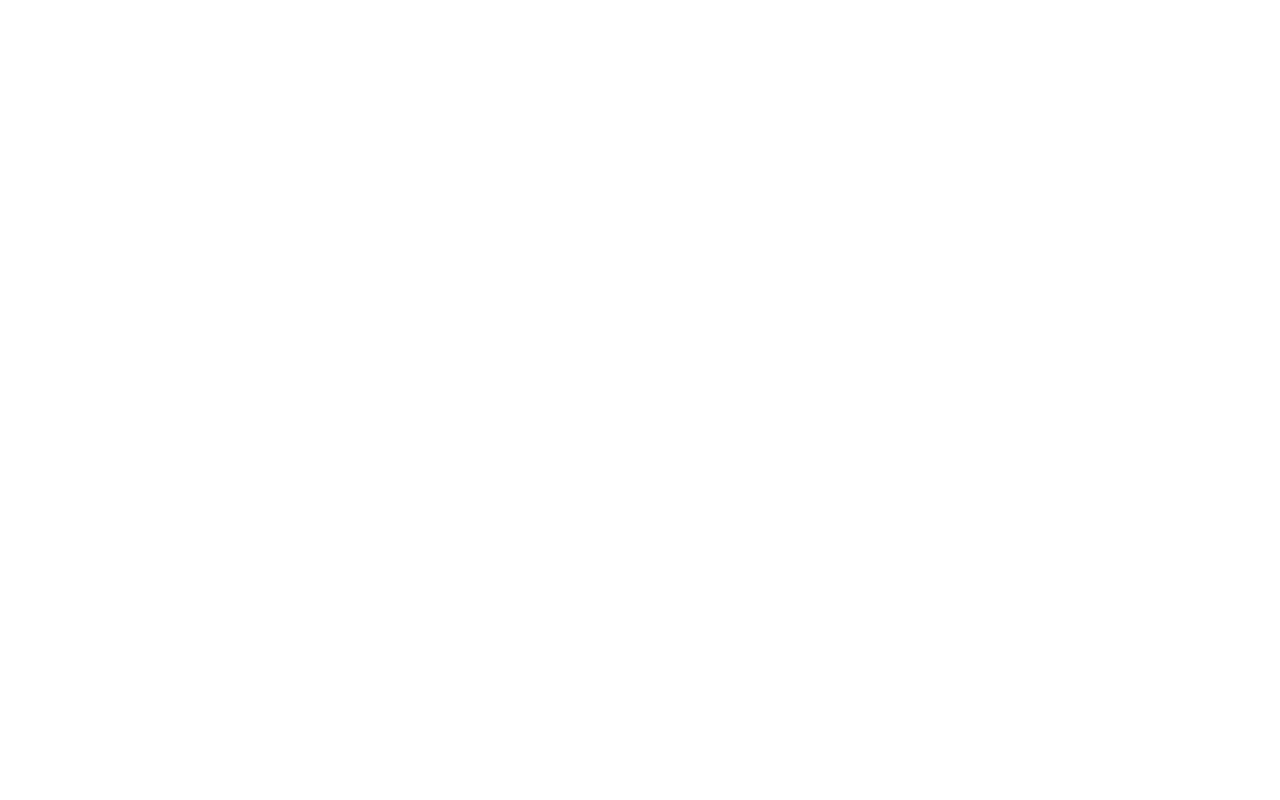
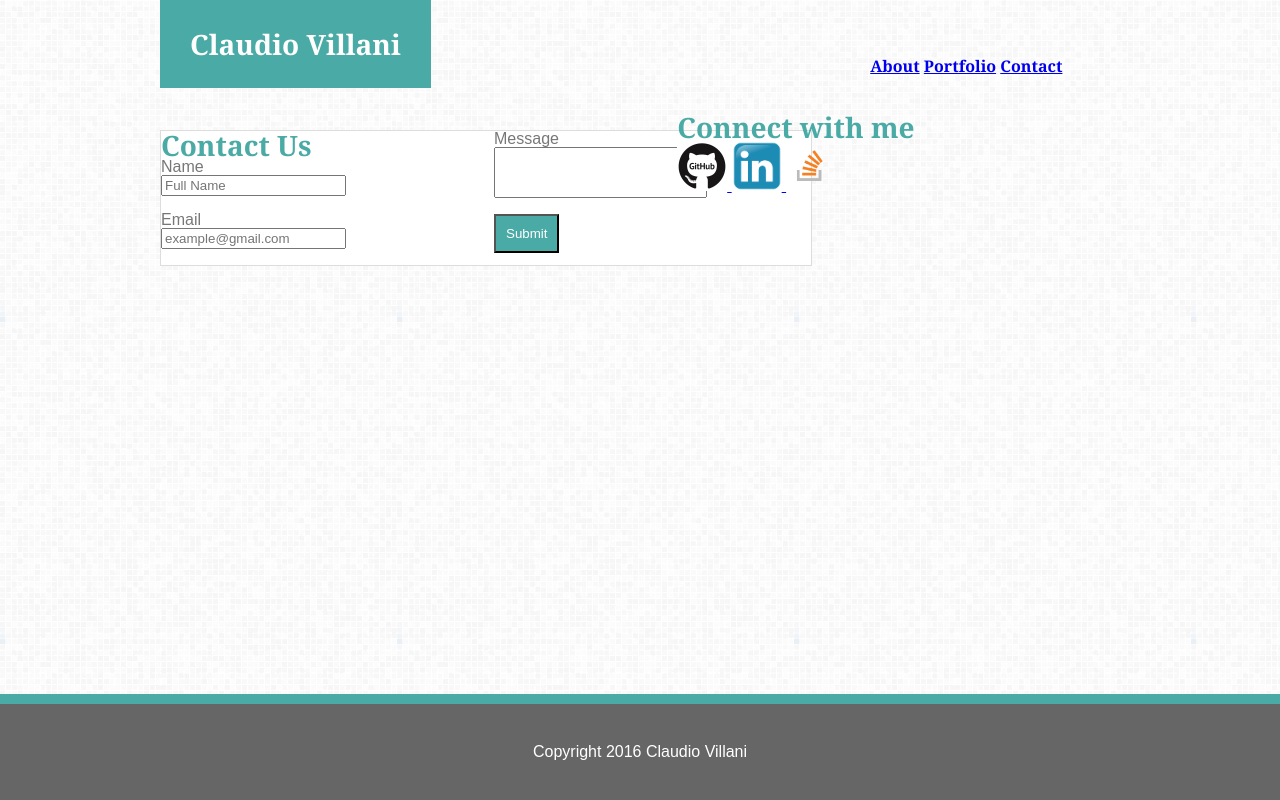
Before and after one commit to iamDio/Basic-Portfolio, a plain HTML site: page contact.html in a window 1280 px wide. Drawn offline with Linux system fonts and the light colour scheme.

Commit message:
Added some CSS styling to basic portfolio page

```diff
--- a/assets/css/style.css
+++ b/assets/css/style.css
@@ -0,0 +1,112 @@
+body {
+    color: #777;
+    font-family: Arial, 'Helvetica Neue', Helvetica, sans-serif;
+   width: 960px;
+    margin: 0 auto;
+    background-image: url("../images/grey.png");
+}
+
+header,
+h1 {
+    color: #4aaaa5;
+    font-family: Georgia, Times, 'Times New Roman', serif;
+    font-size: 28px;
+    font-weight: bold;
+}
+ul{
+	list-style-type: none;
+    columns: 2;
+
+}
+
+#logo {
+    background: #4aaaa5;
+    color: white;
+    display: block;
+    overflow: auto;
+    padding: 30px;
+    position: fixed;
+    margin-bottom: 0;
+    border-bottom: : 2px solid #ccc;
+}
+
+#submit {
+    background: #4aaaa5;
+    color: white;
+    display: block;
+    padding: 10px;
+}
+
+#message {
+    padding: 5%;
+}
+
+#aboutme {
+    width: 200px;
+    float: left;
+}
+
+#connect {
+    width: 50px;
+}
+
+nav {
+    /* 	position: absolute;
+right: 27%;
+top: 5%;*/
+    padding: 6% 6% 0% 6%;
+    font-size: 16px;
+    float: right;
+}
+
+aside {
+    position: absolute;
+    right: 25%;
+    top: 12.5%;
+    padding: 1%;
+    width: 270px;
+    /* padding: -20% 0% 20% 1%;
+font-size: 18px;
+float: right;
+ */
+}
+
+main {
+    margin-top: 0;
+    width: 650px;
+    position: relative;
+    top: 130px;
+    background: #ffffff;
+    border: 1px solid;
+    border-color: #dddddd;
+}
+
+footer {
+    position: absolute;
+    right: 0;
+    bottom: 0;
+    left: 0;
+    text-align: center;
+    background-color: #666666;
+    color: white;
+    padding: 40px;
+    border-top: 10px solid #4aaaa5;
+}
+
+
+/* Teal color (used for headings and backgrounds): #4aaaa5
+Regular font color (used for paragraphs and all text besides the headings) = #777777
+Main header background color: #ffffff
+Main header border color: #cccccc
+Footer background color: #666666
+Main content background color: #ffffff
+Main content border color: #dddddd
+
+Fonts
+Heading fonts use font-family: 'Georgia', Times, Times New Roman, serif;
+All other fonts use 'Arial', 'Helvetica Neue', Helvetica, sans-serif;
+
+The entire content area is 960px wide.
+The main section content is 650px wide.
+The sidebar is 270px wide.
+Pro-tip. Use the Page Ruler extension to measure the size of elements */
--- a/contact.html
+++ b/contact.html
@@ -0,0 +1,73 @@
+<!DOCTYPE html>
+<html lang="en">
+
+<head>
+    <title>Portfolio page</title>
+    <link rel="stylesheet" type="text/css" href="./assets/css/reset.css">
+    <link rel="stylesheet" type="text/css" href="./assets/css/style.css">
+</head>
+
+<body>
+    <header>
+        <h1 id="logo">Claudio Villani </h1>
+        <nav>
+            <a href="index.html">About</a>
+            <a href="porfolio.html">Portfolio</a>
+            <a href="contact.html">Contact</a>
+        </nav>
+    </header>
+
+        <main>
+            <form>
+                <ul>
+                    <h1>Contact Us</h1>
+                    <li>
+                        <label for="name">
+                            <h2>Name</h2> </label>
+                        <input type="text" name="name" placeholder="Full Name">
+                    </li>
+                    <br>
+                    <li>
+                        <label for="email">
+                            <h2>Email</h2> </label>
+                        <input type="text" name="email" placeholder="example@gmail.com">
+                    </li>
+                    <br>
+                    <li>
+                        <label for="message">
+                            <h2>Message</h2> </label>
+                        <input type="text" name="message" id="message">
+                    </li>
+                    <br>
+                    <input id="submit" type="submit" name="Submit">
+                </ul>
+            </form>
+        </main>
+
+    <aside>
+        <h1> Connect with me </h1>
+        <a href="https://github.com/iamDio" target="blank">
+            <img id="connect" src="./assets/images/github.jpg">
+        </a>
+        <a href="https://www.linkedin.com/in/claudio-villani/" target="blank">
+            <img id="connect" src="./assets/images/linked_in.png">
+        </a>
+        <a href="http://stackexchange.com/users/10407880/iamdio" target="blank">
+            <img id="connect" src="./assets/images/stack.png">
+        </a>
+    </aside>
+    <footer> Copyright 2016 Claudio Villani</footer>
+</body>
+
+</html>
+<!DOCTYPE html>
+<html>
+
+<head>
+    <title></title>
+</head>
+
+<body>
+</body>
+
+</html>
```
Also changed, not shown: assets/css/reset.css (+19 -108 lines), index.html (+27 -16 lines), portfolio.html (+61 -0 lines), assets/images/INFO2.jpg (renamed from assets/images/INFO 2.jpg), assets/images/RPS.png (renamed from assets/images/ROCK PAPER SCISSORS2.png), assets/images/about.JPG (renamed from assets/images/about me personal.JPG), assets/images/grey.png (added), assets/images/grey/grey/readme.txt (added), assets/images/grey_@2X.png (added), assets/images/linked_in.png (renamed from assets/images/linked in.png), assets/images/stack.png (renamed from assets/images/stack overflow.png), 1 other file.
